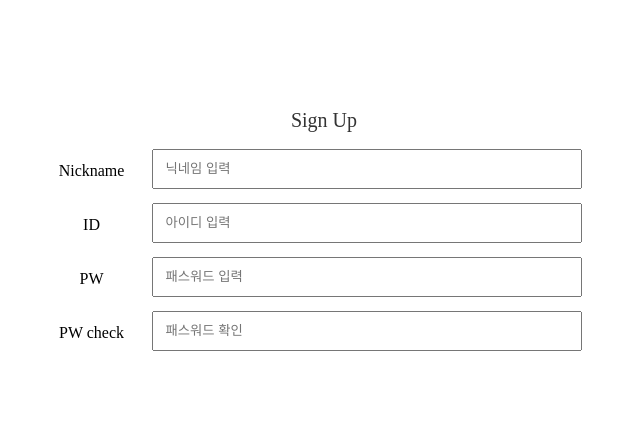
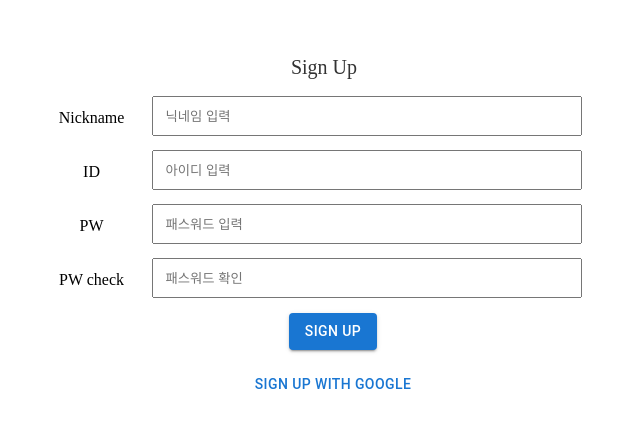
Before and after one commit to nykoh2001/stu-front, a React (Create React App) app: page / in a window 1280 px wide. Shown: the part 152-580 px from the top of the page, without its empty margins (316-956 px from the left). Built offline with nearby package versions, Linux system fonts and the light colour scheme.

Commit message:
feat: add sign up

```diff
--- a/src/pages/SignUp/SignUp.tsx
+++ b/src/pages/SignUp/SignUp.tsx
@@ -1,37 +1,40 @@
-import React, { ChangeEventHandler, useEffect, useRef, useState } from "react";
+import React, { ChangeEventHandler, FocusEventHandler, useState } from "react";
 import * as Styled from "./Styled";
+import { Button } from "@mui/material";
 
+const ValidateMessage = ({ index }: { index: number }): JSX.Element => {
+  const msgs = [
+    "nickname은 5자 이상이어야 합니다.",
+    // 이미 사용되는 nickname입니다.
+    "id는 10자 이상이어야 합니다.",
+    // 중복되는 Id 입니다.
+    "pw는 10자 이상이어야 합니다",
+    "pw와 일치하지 않습니다.",
+  ];
+  return (
+    // index, error type에 따라 메세지 내용 다르게
+    <Styled.ValidationMessage>{msgs[index]}</Styled.ValidationMessage>
+  );
+};
 const Input = ({
   placeholder,
   handleInput,
+  blurred,
+  type,
 }: {
   placeholder: string;
   handleInput: ChangeEventHandler;
+  blurred: FocusEventHandler;
+  type: string;
 }): JSX.Element => {
-  const inputRef = useRef<HTMLInputElement>(null);
-
-  useEffect(() => {
-    console.log("changed");
-  }, [inputRef?.current?.checked]);
-
   return (
     <Styled.Input
       placeholder={placeholder}
-      ref={inputRef}
-      checked={inputRef.current === document.activeElement}
       onChange={handleInput}
       required={true}
+      onBlur={blurred}
+      type={type}
     />
-  );
-};
-
-const ValidateMessage = ({ index }: { index: number }): JSX.Element => {
-  const labels = ["nickname", "id", "pw", "pw check"];
-  return (
-    // index, error type에 따라 메세지 내용 다르게
-    <Styled.validationMessage>
-      {labels[index]}를 다시 입력해주세요
-    </Styled.validationMessage>
   );
 };
 
@@ -40,49 +43,55 @@ const SignUp = (): JSX.Element => {
   const [Pw, setPW] = useState("");
   const [Nickname, setNickname] = useState("");
   const [PwCheck, setPwCheck] = useState("");
-  const validated = [true, true, true, true];
 
-  const focusCheck = (e: any, index: number): boolean => {
-    validated[index] = e.target.checked;
-    return e.target.checked;
-  };
+  const [IdValidate, setIdValidate] = useState(true);
+  const [PwValidate, setPwValidate] = useState(true);
+  const [NicknameValidate, setNicknameValidate] = useState(true);
+  const [PwCheckValidate, setPwCheckValidate] = useState(true);
 
   const handleNickname = (event: any): void => {
     setNickname(event.target.value);
-    const focused = focusCheck(event, 0);
-    if (!focused && Nickname.length < 5 && Nickname.length > 0) {
+  };
+  const nicknameValidation = (): void => {
+    if (Nickname.length < 5 && Nickname.length > 0) {
       // 중복 확인 조건 추가
-      validated[0] = false;
+      setNicknameValidate(false);
     } else {
-      validated[0] = true;
+      setNicknameValidate(true);
     }
   };
+
   const handleId = (event: any): void => {
     setId(event.target.value);
-    const focused = focusCheck(event, 1);
-    if (!focused && Id.length > 0 && Id.length < 10) {
+  };
+  const idValidation = (): void => {
+    if (Id.length > 0 && Id.length < 10) {
       //  조건에 중복확인도 추가
-      validated[1] = false;
+      setIdValidate(false);
     } else {
-      validated[1] = true;
+      setIdValidate(true);
     }
   };
+
   const handlePw = (event: any): void => {
     setPW(event.target.value);
-    const focused = focusCheck(event, 2);
-    if (!focused && Pw.length < 10 && Pw.length > 0) {
-      validated[2] = false;
+  };
+  const pwValidation = (): void => {
+    if (Pw.length < 10 && Pw.length > 0) {
+      setPwValidate(false);
     } else {
-      validated[2] = true;
+      setPwValidate(true);
     }
   };
+
   const handlePwCheck = (event: any): void => {
     setPwCheck(event.target.value);
-    const focused = focusCheck(event, 3);
-    if (!focused && Pw === PwCheck && PwCheck.length > 0) {
-      validated[3] = false;
+  };
+  const pwCheckValidation = (): void => {
+    if (Pw !== PwCheck && PwCheck.length > 0) {
+      setPwCheckValidate(false);
     } else {
-      validated[3] = true;
+      setPwCheckValidate(true);
     }
   };
 
@@ -93,31 +102,57 @@ const SignUp = (): JSX.Element => {
         <Styled.Info>
           <Styled.InputLabel>Nickname</Styled.InputLabel>
           <Styled.InputWrapper>
-            <Input placeholder="닉네임 입력" handleInput={handleNickname} />
-            {validated[0] === false ? <ValidateMessage index={0} /> : null}
+            <Input
+              placeholder="닉네임 입력"
+              handleInput={handleNickname}
+              blurred={nicknameValidation}
+              type="text"
+            />
+            {NicknameValidate === false ? <ValidateMessage index={0} /> : null}
           </Styled.InputWrapper>
         </Styled.Info>
         <Styled.Info>
           <Styled.InputLabel>ID</Styled.InputLabel>
           <Styled.InputWrapper>
-            <Input placeholder="아이디 입력" handleInput={handleId} />
-            {validated[1] === false ? <ValidateMessage index={1} /> : null}
+            <Input
+              placeholder="아이디 입력"
+              handleInput={handleId}
+              blurred={idValidation}
+              type="text"
+            />
+            {IdValidate === false ? <ValidateMessage index={1} /> : null}
           </Styled.InputWrapper>
         </Styled.Info>
         <Styled.Info>
           <Styled.InputLabel>PW</Styled.InputLabel>
           <Styled.InputWrapper>
-            <Input placeholder="패스워드 입력" handleInput={handlePw} />
-            {validated[2] === false ? <ValidateMessage index={2} /> : null}
+            <Input
+              placeholder="패스워드 입력"
+              handleInput={handlePw}
+              blurred={pwValidation}
+              type="password"
+            />
+            {PwValidate === false ? <ValidateMessage index={2} /> : null}
           </Styled.InputWrapper>
         </Styled.Info>
         <Styled.Info>
           <Styled.InputLabel>PW check</Styled.InputLabel>
           <Styled.InputWrapper>
-            <Input placeholder="패스워드 확인" handleInput={handlePwCheck} />
-            {validated[3] === false ? <ValidateMessage index={3} /> : null}
+            <Input
+              placeholder="패스워드 확인"
+              handleInput={handlePwCheck}
+              blurred={pwCheckValidation}
+              type="password"
+            />
+            {PwCheckValidate === false ? <ValidateMessage index={3} /> : null}
           </Styled.InputWrapper>
         </Styled.Info>
+        <Styled.ButtonContainer>
+          <Button variant="contained">Sign up</Button>
+        </Styled.ButtonContainer>
+        <Styled.ButtonContainer>
+          <Button>Sign up With Google</Button>
+        </Styled.ButtonContainer>
       </Styled.SignUpWrapper>
     </Styled.Container>
   );
--- a/src/pages/SignUp/Styled.ts
+++ b/src/pages/SignUp/Styled.ts
@@ -64,7 +64,7 @@ box-sizing: border-box;
 padding: 8px 12px;
 `
 
-export const validationMessage = styled.div `
+export const ValidationMessage = styled.div `
 width: 100%;
 display: flex;
 align-items: center;
@@ -72,10 +72,12 @@ color: #ff0000;
 font-size: 13px;
 `
 
-export const withGoogle = styled.div`
-width: 100%;
+export const ButtonContainer = styled.div`
+width: 450px;
+max-width: calc(100% - 20px);
+min-width: 240px;
 display: flex;
 justify-content: center;
-align-items: center;
-
+box-sizing: border-box;
+padding: 8px 12px 8px 30px;
 `
```
